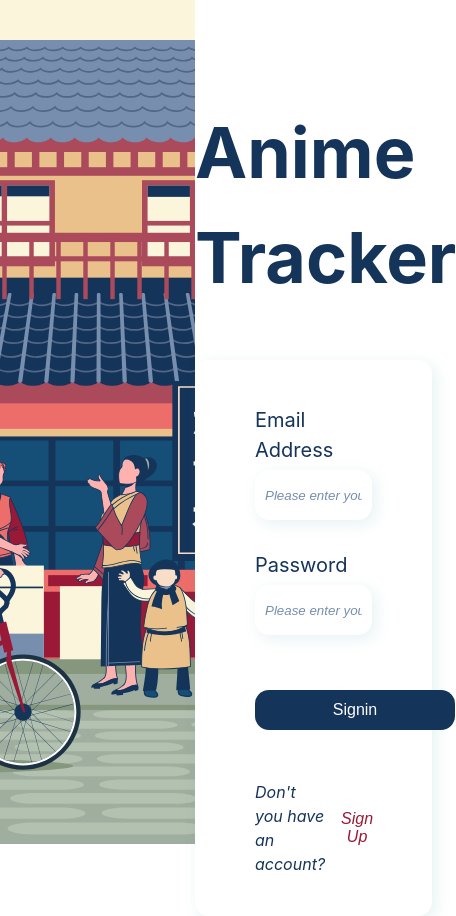
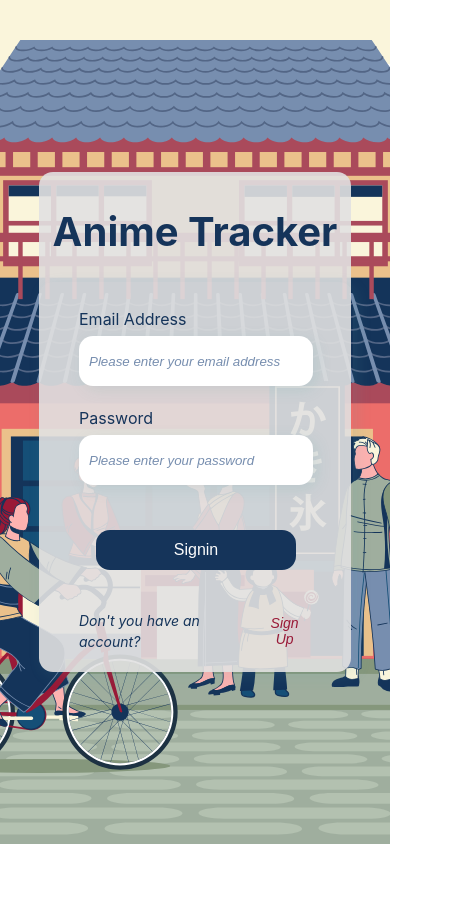
Before and after one commit to akbulatesra/anime_project, a React (Vite) app in the folder client/: page / in a window 390 px wide. Shown: the whole page, 456 px wide, since content can reach past the window. After the commit the page ends 850 px from the top, so only its background shows below. Built offline with nearby package versions, Linux system fonts and the light colour scheme.

Commit message:
-mobile design added

```diff
--- a/client/src/components/generalComponents/Fonts/styles.module.scss
+++ b/client/src/components/generalComponents/Fonts/styles.module.scss
@@ -2,3 +2,29 @@
   font-size: 70px;
   margin: 0;
 }
+.subtitle {
+  font-size: 40px;
+}
+.minititle {
+  font-size: 1.5rem;
+}
+.mainFont {
+  font-size: 16px;
+}
+.Info {
+  font-size: 16px;
+}
+@media screen and (max-width: 767px) {
+  .title {
+    font-size: 40px;
+  }
+  .subtitle {
+    font-size: 30px;
+  }
+  .minititle {
+    font-size: 1rem;
+  }
+  .Info {
+    font-size: 14px;
+  }
+}
--- a/client/src/components/specialComponents/AnimeCard/styles.module.scss
+++ b/client/src/components/specialComponents/AnimeCard/styles.module.scss
@@ -64,3 +64,23 @@
   overflow-y: auto;
   font-size: 14px;
 }
+@media screen and (max-width: 767px) {
+  .box {
+    height: fit-content;
+  }
+  .infoWrapper {
+    gap: 20px;
+
+    img {
+      height: 150px;
+      width: 100px;
+      margin: 0;
+    }
+  }
+  .infoWrapperRight {
+    button {
+      margin: 0;
+      font-size: 12px;
+    }
+  }
+}
--- a/client/src/components/specialComponents/NoItem/index.tsx
+++ b/client/src/components/specialComponents/NoItem/index.tsx
@@ -1,4 +1,4 @@
-import { MainFont } from '../../generalComponents/Fonts';
+import { SubTitle } from '../../generalComponents/Fonts';
 import styles from './styles.module.scss';
 const NoItem = () => {
   return (
@@ -7,7 +7,7 @@ const NoItem = () => {
         src="../../../../public/assets/images/NoItem.svg"
         alt="crying_anime"
       />
-      <MainFont>There is no data to display</MainFont>
+      <SubTitle>There is no data to display</SubTitle>
     </main>
   );
 };
--- a/client/src/components/specialComponents/NoItem/styles.module.scss
+++ b/client/src/components/specialComponents/NoItem/styles.module.scss
@@ -1,13 +1,29 @@
 .wrapper {
-  //   box-shadow: 4px 4px 15px rgba(86, 160, 164, 0.14);
-  //   background: rgba(21, 52, 90, 0.5);
-  //   border-radius: 14px;
+  box-shadow: 4px 4px 15px rgba(86, 160, 164, 0.14);
+  background: rgba(21, 52, 90, 0.5);
+  border-radius: 14px;
   display: flex;
   flex-direction: column;
   align-items: center;
   justify-content: center;
-  margin: 100px auto;
+  height: 50%;
+  margin: 0 50px 50px 50px;
+  height: 100%;
+  gap: 40px;
   img {
     width: 300px;
   }
+  h2 {
+    color: var(--white);
+  }
 }
+@media screen and (max-width: 768px) {
+  .wrapper {
+    img {
+      width: 200px;
+    }
+    h2 {
+      text-align: center;
+    }
+  }
+}
--- a/client/src/components/specialComponents/SignUpForm/styles.module.scss
+++ b/client/src/components/specialComponents/SignUpForm/styles.module.scss
@@ -35,3 +35,24 @@
 .label {
   font-size: 20px;
 }
+@media screen and (max-width: 767px) {
+  .formWrapper {
+    width: 60vw;
+    max-width: 500px;
+    margin-top: 20px;
+    padding: 20px 40px;
+    form {
+      display: flex;
+      flex-direction: column;
+      gap: 10px;
+    }
+  }
+  .label {
+    font-size: 16px;
+  }
+  .info {
+    button {
+      font-size: 14px;
+    }
+  }
+}
--- a/client/src/components/specialComponents/SigninForm/styles.module.scss
+++ b/client/src/components/specialComponents/SigninForm/styles.module.scss
@@ -35,3 +35,25 @@
 .label {
   font-size: 20px;
 }
+
+@media screen and (max-width: 767px) {
+  .formWrapper {
+    width: 60vw;
+    max-width: 500px;
+    margin-top: 20px;
+    padding: 20px 40px;
+    form {
+      display: flex;
+      flex-direction: column;
+      gap: 10px;
+    }
+  }
+  .label {
+    font-size: 16px;
+  }
+  .info {
+    button {
+      font-size: 14px;
+    }
+  }
+}
--- a/client/src/pages/Animes/index.tsx
+++ b/client/src/pages/Animes/index.tsx
@@ -68,15 +68,13 @@ const Animes = () => {
       </section>
       {isLoading || isLoadingSubscribed ? (
         <Loading />
+      ) : filteredAnimes?.length === 0 ? (
+        <NoItem />
       ) : (
         <section className={styles.animesWrapper}>
-          {filteredAnimes?.length === 0 ? (
-            <NoItem />
-          ) : (
-            filteredAnimes?.map((item) => (
-              <AnimeCard anime={item} key={item.malId} />
-            ))
-          )}
+          {filteredAnimes?.map((item) => (
+            <AnimeCard anime={item} key={item.malId} />
+          ))}
         </section>
       )}
     </Wrapper>
--- a/client/src/pages/Animes/styles.module.scss
+++ b/client/src/pages/Animes/styles.module.scss
@@ -47,3 +47,34 @@
   gap: 30px;
   padding: 30px;
 }
+@media screen and (max-width: 767px) {
+  .wrapper {
+    background-size: auto;
+    gap: 30px;
+  }
+  .search {
+    width: 70%;
+    max-width: 500px;
+  }
+  .buttonWrapper {
+    width: 90%;
+    display: flex;
+    flex-wrap: wrap;
+    justify-content: center;
+    gap: 10px;
+    height: 200px;
+    overflow-y: auto;
+    button {
+      width: 100px;
+      font-size: 12px;
+    }
+  }
+  .animesWrapper {
+    width: 80%;
+    margin: 0 auto 30px auto;
+    display: flex;
+    flex-direction: column;
+    padding: 15px;
+    overflow-y: auto;
+  }
+}
--- a/client/src/pages/Login/styles.module.scss
+++ b/client/src/pages/Login/styles.module.scss
@@ -13,3 +13,22 @@
   text-align: center;
   margin-top: 100px;
 }
+@media screen {
+  .image {
+    width: 100vw;
+  }
+  .part {
+    background-color: rgba(225, 225, 225, 0.9);
+    width: 80vw;
+    height: fit-content;
+    position: fixed;
+    position: fixed;
+    top: 50%;
+    left: 50%;
+    transform: translate(-50%, -50%);
+    border-radius: 14px;
+  }
+  .title {
+    margin-top: 30px;
+  }
+}
--- a/client/src/pages/Profile/styles.module.scss
+++ /dev/null
@@ -1,5 +0,0 @@
-.wrapper {
-  background-image: url('../../../public/assets/images/profilePageBg.jpg');
-  background-repeat: no-repeat;
-  background-size: cover;
-}
```
Also changed, not shown: client/src/pages/Profile/index.tsx (deleted, +0 -12 lines).
